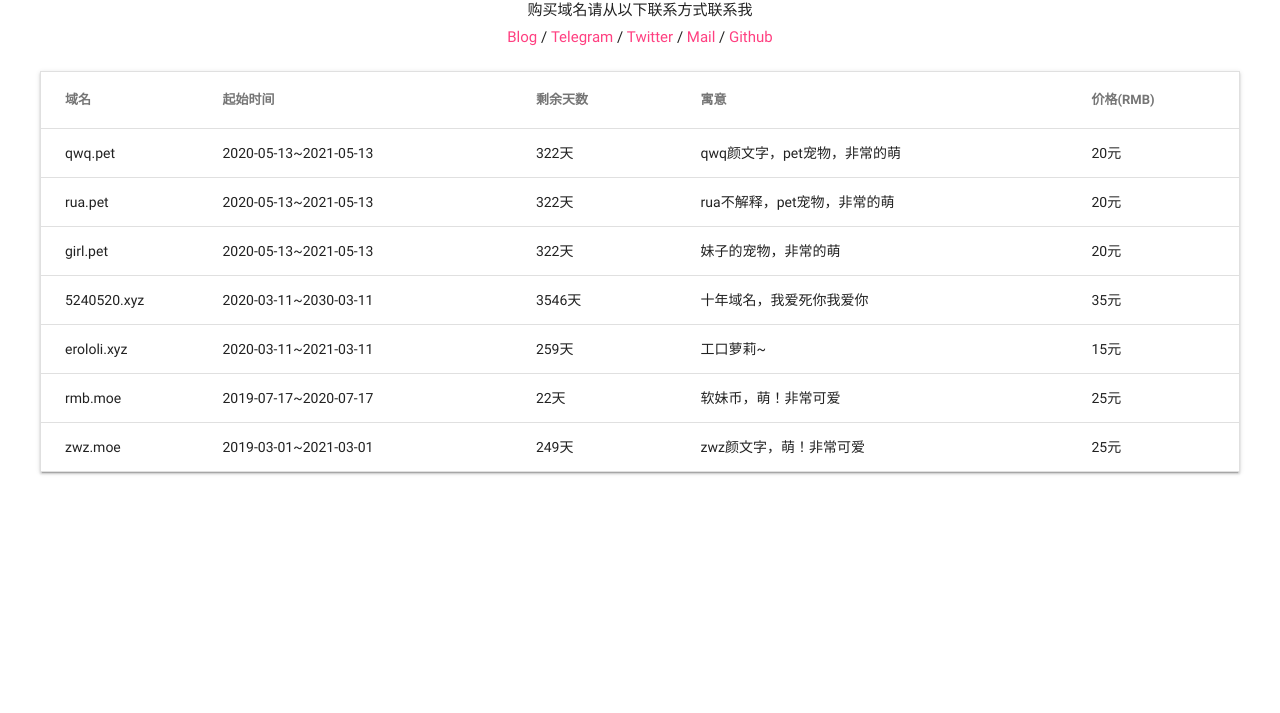
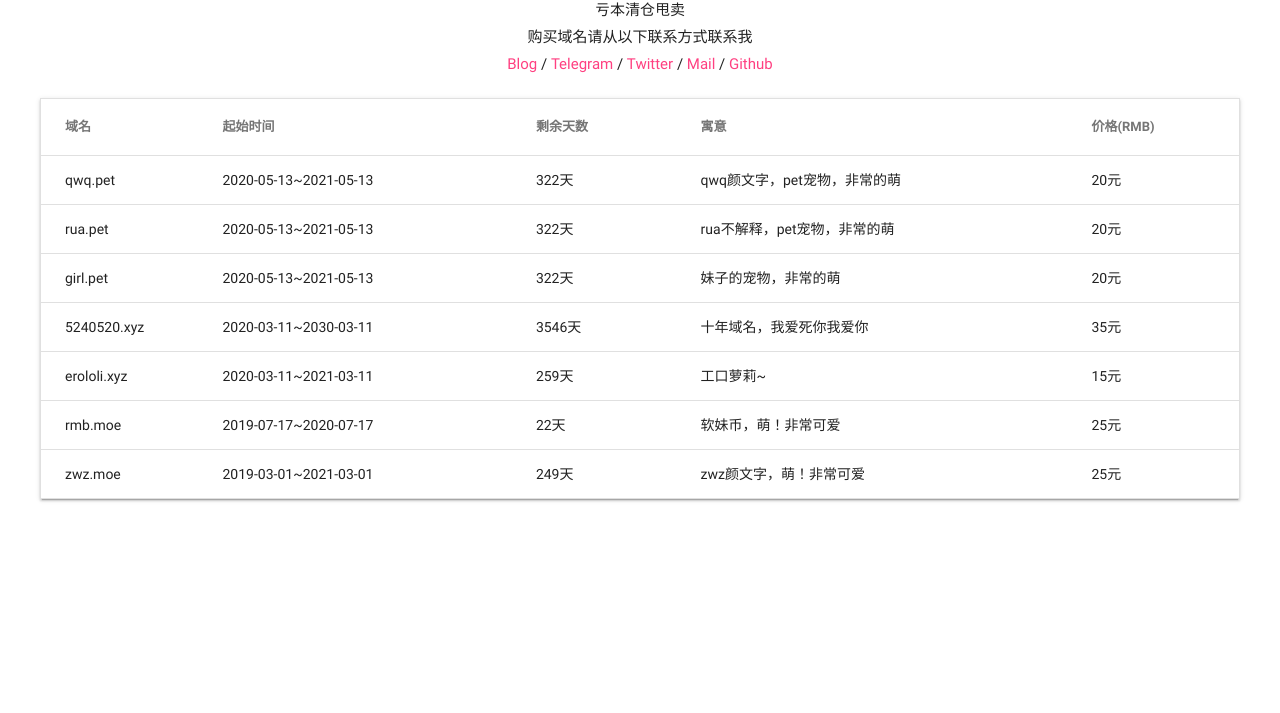
Before and after one commit to AyagawaSeirin/DomainShop, a plain HTML site: page index.html in a window 1280 px wide. Shown: the part 87-800 px from the top of the page. Drawn offline with nearby package versions, Linux system fonts and the light colour scheme.

Commit message:
Update index.html

```diff
--- a/index.html
+++ b/index.html
@@ -12,7 +12,7 @@
 <body class="mdui-theme-primary-pink mdui-theme-accent-pink">
 <div class="main mdui-typo">
     <p class="title">皮皮凛の域名铺子</p>
-    <p class="subtitle">购买域名请从以下联系方式联系我</p>
+    <p class="subtitle">亏本清仓甩卖<br>购买域名请从以下联系方式联系我</p>
     <a href="https://qwq.best/" target="_blank">Blog</a> / <a href="https://t.me/AyagawaSeirin"
                                                               target="_blank">Telegram</a> / <a
         href="https://twitter.com/AyagawaSeirin" target="_blank">Twitter</a> / <a
```
